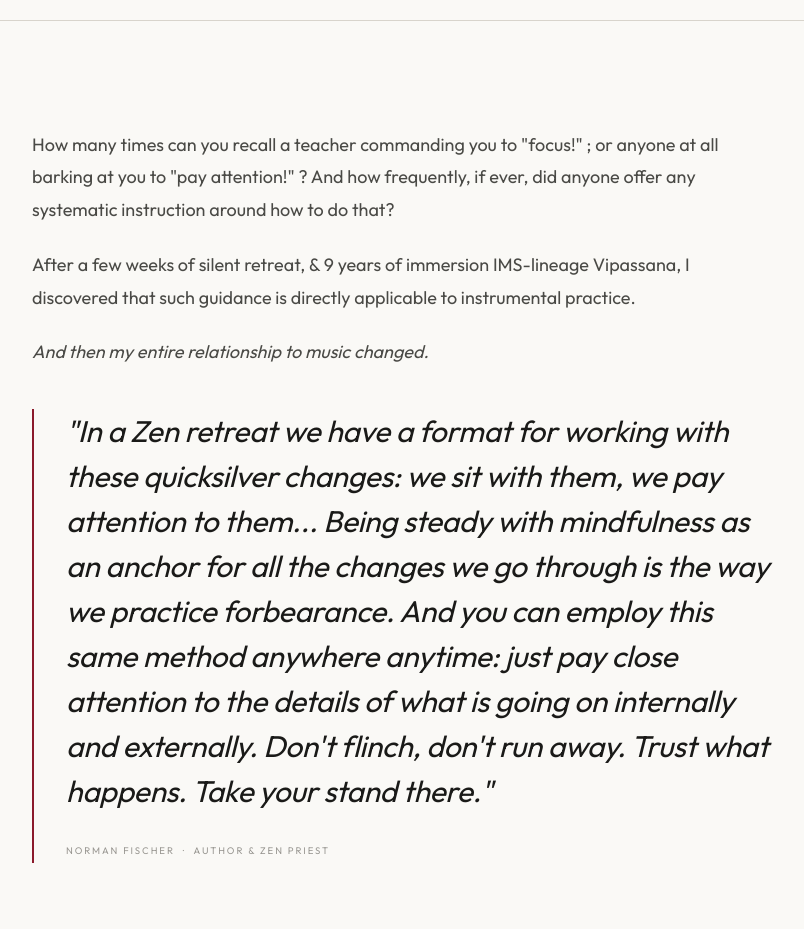
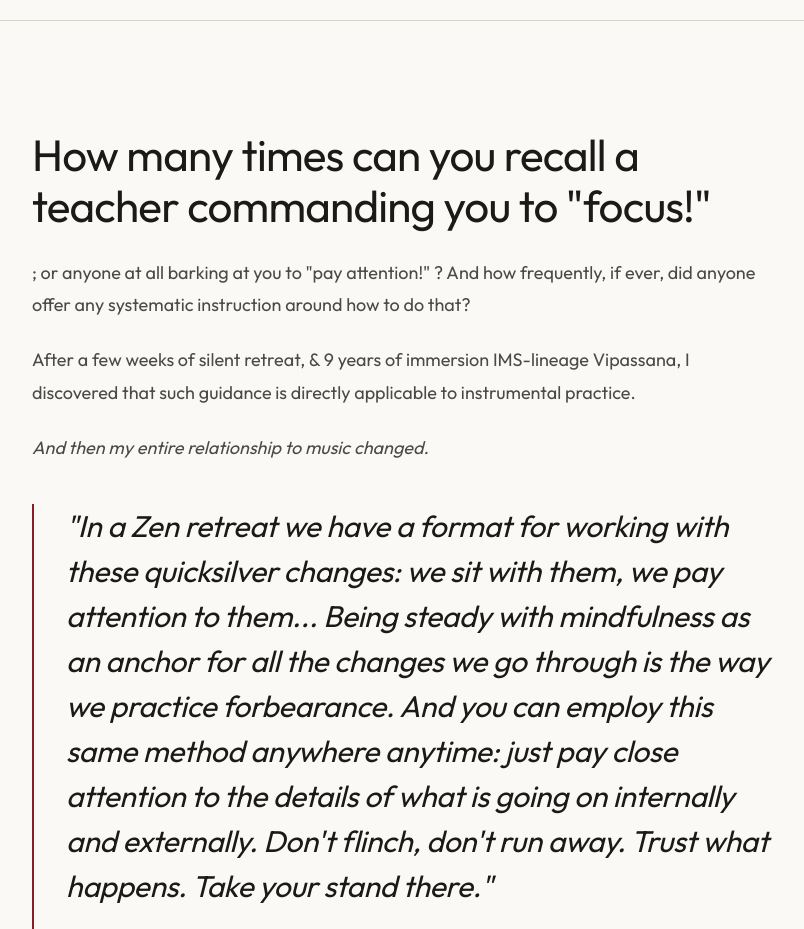
Before and after one commit to alangrubner/openstrings-academy, a website: page index.html in a window 1280 px wide. Shown: the part 940-1869 px from the top of the page, without its empty margins (238-1042 px from the left). Drawn offline with Linux system fonts and the light colour scheme.

Commit message:
Make focus line a heading
Co-Authored-By: Claude Sonnet 4.6 <noreply@anthropic.com>

```diff
--- a/index.html
+++ b/index.html
@@ -938,7 +938,8 @@
   <!-- ── FOCUS / QUOTE ─────────────────────────────────────── -->
   <section class="section" aria-label="On attention">
     <div class="inner">
-      <p class="fade-in">How many times can you recall a teacher commanding you to "focus!" ; or anyone at all barking at you to "pay attention!" ? And how frequently, if ever, did anyone offer any systematic instruction around how to do that?</p>
+      <h2 class="fade-in">How many times can you recall a teacher commanding you to "focus!"</h2>
+      <p class="fade-in">; or anyone at all barking at you to "pay attention!" ? And how frequently, if ever, did anyone offer any systematic instruction around how to do that?</p>
       <p class="fade-in">After a few weeks of silent retreat, &amp; 9 years of immersion IMS-lineage Vipassana, I discovered that such guidance is directly applicable to instrumental practice.</p>
       <p class="fade-in"><em>And then my entire relationship to music changed.</em></p>
       <div class="ext-quote fade-in" style="margin-top: 2.5rem;">
```
